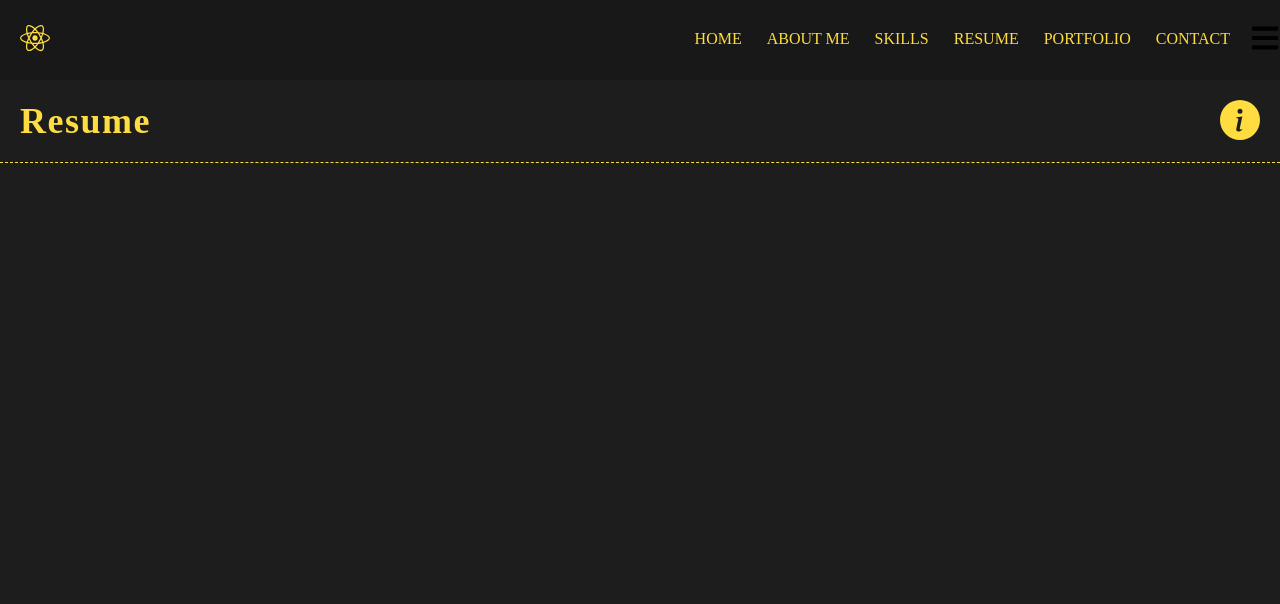
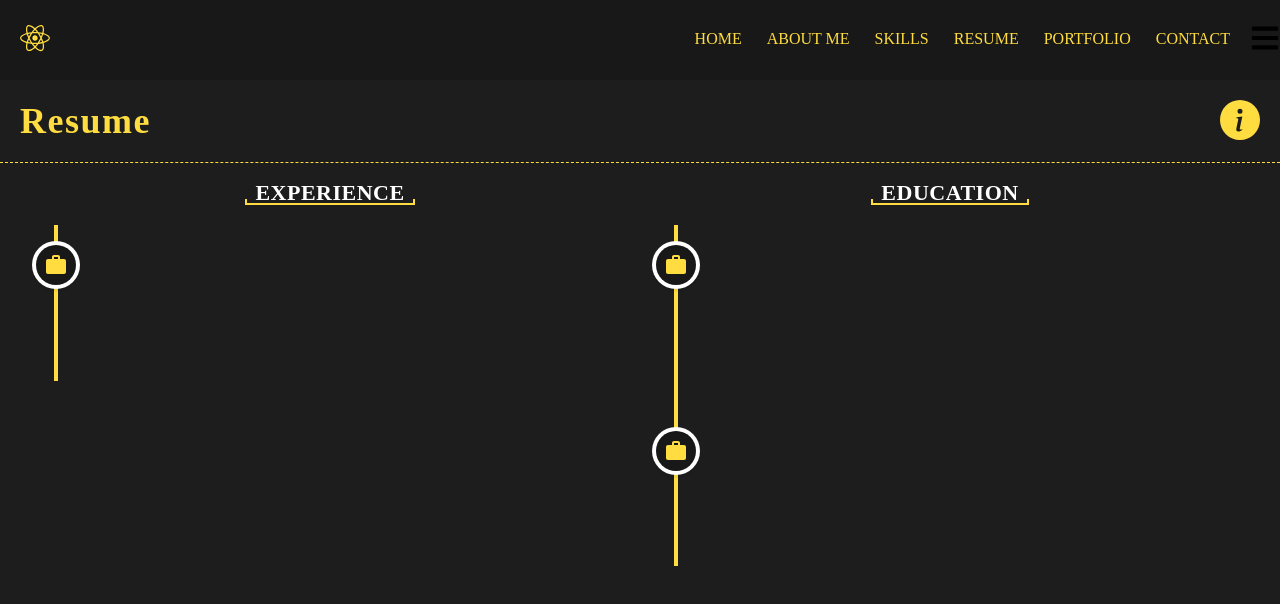
Before and after one commit to Suyash211/Triweb-Learning, a React (Create React App) app in the folder Projects/portfolio/: page /resume in a window 1280 px wide. Shown: the top 604 px of the page. Built offline with nearby package versions, Linux system fonts and the light colour scheme.

Commit message:
Added content to the Resume page

```diff
--- a/Projects/portfolio/src/containers/resume/index.jsx
+++ b/Projects/portfolio/src/containers/resume/index.jsx
@@ -1,6 +1,11 @@
 import React from "react";
 import PageHeaderContent from "../../components/pageHeader";
 import {BsInfoCircleFill} from 'react-icons/bs'
+import { VerticalTimeline, VerticalTimelineElement } from "react-vertical-timeline-component";
+import "react-vertical-timeline-component/style.min.css"
+import { data } from "./utils";
+import "./styles.scss"
+import {MdWork} from 'react-icons/md';
 const Resume = () => {
     return(
         <section id="resume" className="resume">
@@ -8,6 +13,82 @@ const Resume = () => {
             headerText="Resume"
             icon={<BsInfoCircleFill size={40}/>}
             />
+            <div className="timeline">
+                <div className="timeline__experience">
+                <h3 className="timeline__experience__header-text">Experience</h3>
+                <VerticalTimeline
+                    layout={"1-column"}
+                    lineColor="var(--yellow-theme-main-color)"
+                >
+                    {data.experience.map((item, i) => (
+                    <VerticalTimelineElement
+                        key={i}
+                        className="timeline__experience__vertical-timeline-element"
+                        contentStyle={{
+                        background: 'none',
+                        color : 'var(--yellow-theme-sub-text-color)',
+                        border : '1.5px solid var(--yellow-theme-main-color)'
+                        }}
+                        icon={<MdWork/>}
+                        iconStyle={{
+                        background : '#181818',
+                        color : 'var(--yellow-theme-main-color)',
+
+                        }}
+                    >
+                        <div className="vertical-timeline-element-title-wrapper">
+                        <h3>
+                            {item.title}
+                        </h3>
+
+                        <h4>
+                            {item.subTitle}
+                        </h4>
+                        </div>
+                        <p className="vertical-timeline-element-title-wrapper-description">{item.description} </p>
+
+                    </VerticalTimelineElement>
+                    ))}
+                </VerticalTimeline>
+                </div>
+                <div className="timeline__education">
+                <h3 className="timeline__education__header-text">Education</h3>
+                <VerticalTimeline
+                    layout={"1-column"}
+                    lineColor="var(--yellow-theme-main-color)"
+                >
+                {data.education.map((item, i) => (
+                    <VerticalTimelineElement
+                        key={i}
+                        className="timeline__experience__vertical-timeline-element"
+                        contentStyle={{
+                        background: 'none',
+                        color : 'var(--yellow-theme-sub-text-color)',
+                        border : '1.5px solid var(--yellow-theme-main-color)'
+                        }}
+                        icon={<MdWork/>}
+                        iconStyle={{
+                        background : '#181818',
+                        color : 'var(--yellow-theme-main-color)',
+
+                        }}
+                    >
+                        <div className="vertical-timeline-element-title-wrapper">
+                        <h3>
+                            {item.title}
+                        </h3>
+
+                        <h4>
+                            {item.subTitle}
+                        </h4>
+                        </div>
+                        <p className="vertical-timeline-element-title-wrapper-description">{item.description} </p>
+
+                    </VerticalTimelineElement>
+                    ))}
+                    </VerticalTimeline>
+                </div>
+            </div>
         </section>
     )
 }
--- a/Projects/portfolio/src/containers/resume/styles.scss
+++ b/Projects/portfolio/src/containers/resume/styles.scss
@@ -0,0 +1,87 @@
+.resume{
+    height: 100%;
+}
+
+.timeline{
+    display: flex;
+    width: 100%;
+    padding: 20px;
+
+    &__experience, &__education{
+        width: 50%;
+        gap: 2rem;
+        display: flex;
+        flex-direction: column;
+        align-items: center;
+
+        &__header-text{
+            display: inline-block;
+            color: var(--yellow-theme-sub-text-color);
+            font-size: 22px;
+            font-weight: 700;
+            line-height: 1rem;
+            letter-spacing: 0.5px;
+            position: relative;
+            text-transform: uppercase;
+            padding: 5px 10px;
+            border-bottom: 2px solid var(--yellow-theme-main-color);
+        }
+
+        &__header-text::before , &__header-text::after{
+            position: absolute;
+            content: '';
+            width: 2px;
+            height: 5px;
+            background-color: var(--yellow-theme-main-color);
+            bottom: -1px;
+        }
+
+        &__header-text::before{
+            left: 0;
+        }
+
+        &__header-text::after{
+            right: 0;
+        }
+
+        &__vertical-timeline-element{
+            padding: 0px 0px 30px 0px;
+
+            &:last-child{
+                padding-bottom: 0px;
+            }
+        }
+        .vertical-timeline-element-title-wrapper{
+            display: flex;
+            align-items: center;
+
+            h3,h4{
+                font-size: 16px;
+            }
+
+            h4{
+                margin-left: 8px;
+            }
+
+
+        }
+
+        .vertical-timeline-element-title-wrapper-description{
+            font-size: 18px;
+        }
+
+        .vertical-timeline-element-content{
+            box-shadow: none;
+        }
+
+        .vertical-timeline-element-content-arrow{
+            display: none;
+        }
+
+        .vertical-timeline-element-date{
+            opacity: 1;
+            color: var(--yellow-theme-sub-text-color);
+            font-size: 18px;
+        }
+    }
+}
--- /dev/null
+++ b/Projects/portfolio/src/containers/resume/utils.js
@@ -0,0 +1,21 @@
+export const data = {
+    experience: [
+      {
+        title: "TriWeb API",
+        description:
+          " Web Development Intern",
+      },
+    ],
+    education: [
+      {
+        title: "Brightlands School",
+        description:
+          "12th Grade in Science",
+      },
+      {
+        title: "Graphic Era Deemed To Be University",
+        description:
+          "Bachelor of technology in computer science",
+      },
+    ],
+  };
```
